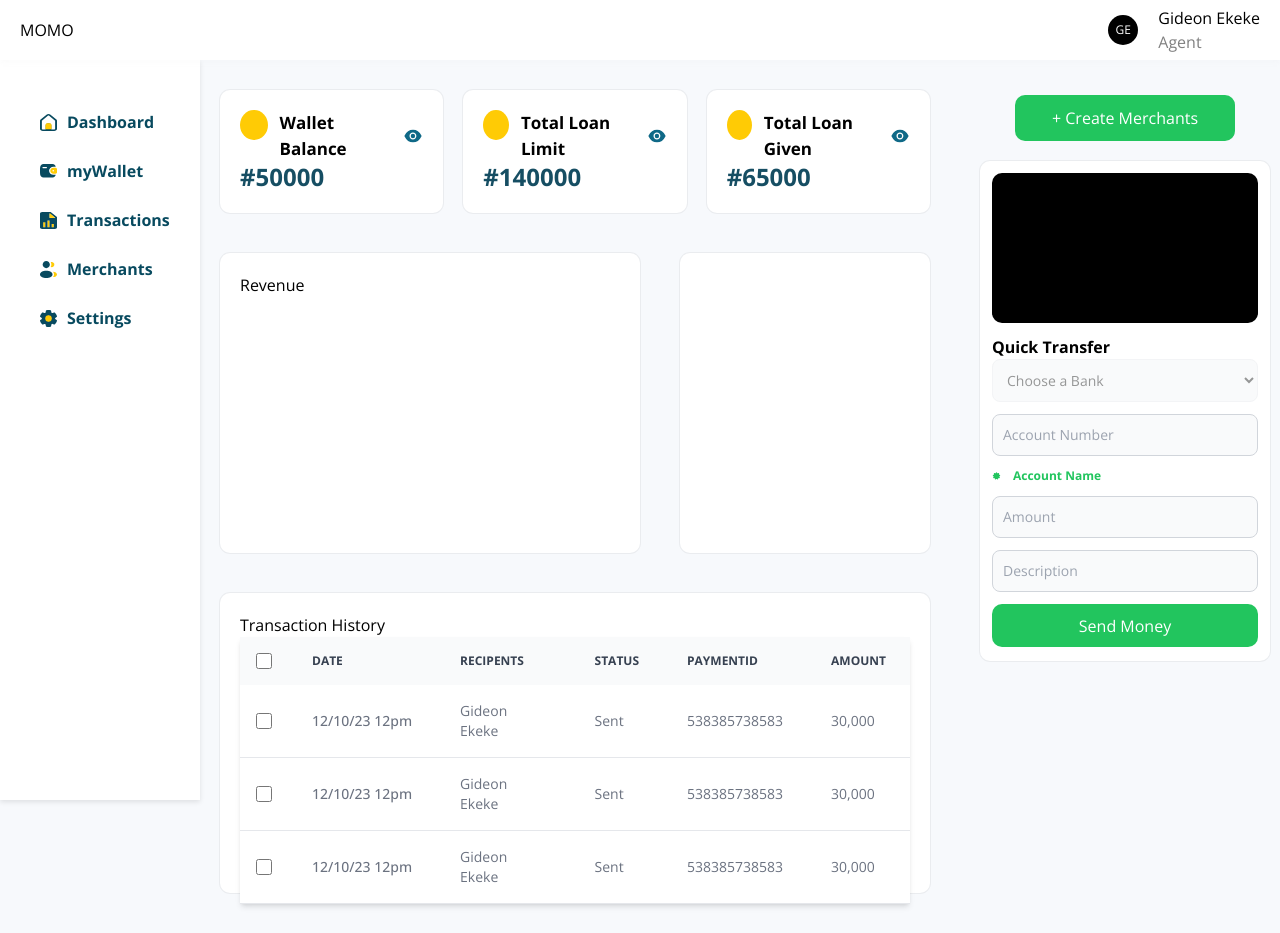
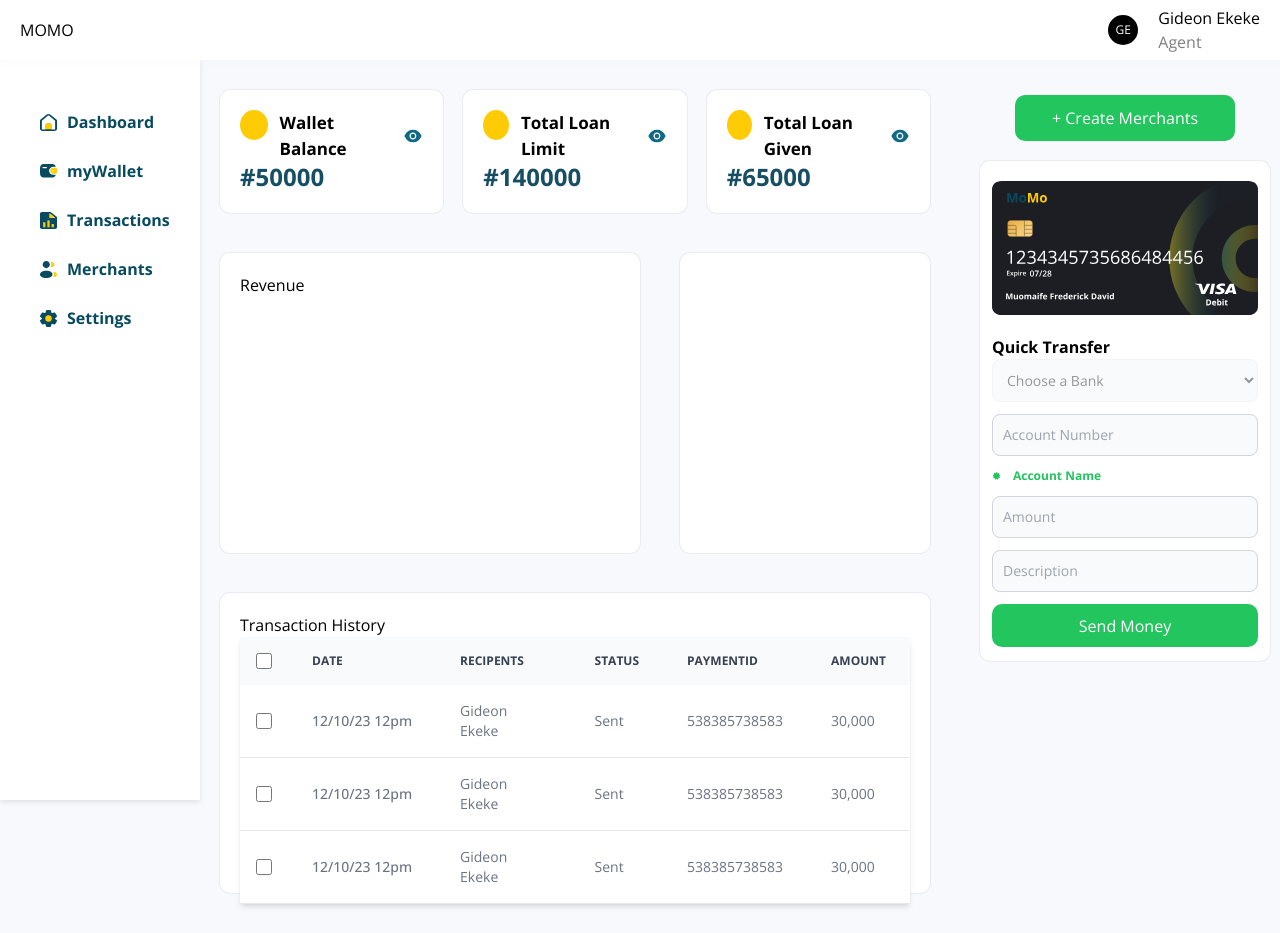
Before and after one commit to kode10x-org/MOMO-HACK-FRONTEND, a React (Vite) app: page /agent-dashboard in a window 1280 px wide. Built offline with nearby package versions, Linux system fonts and the light colour scheme.

Commit message:
icons has been added

```diff
--- a/src/components/Blocks/SecondBlock/SideBar.tsx
+++ b/src/components/Blocks/SecondBlock/SideBar.tsx
@@ -6,6 +6,7 @@ import walletLogo from "../../../assets/Momo/Icons/Wallet.svg";
 import transacLogo from "../../../assets/Momo/Icons/Transaction Icon.svg";
 import merchantLogo from "../../../assets/Momo/Icons/Merchant Icon.svg";
 import settingsLogo from "../../../assets/Momo/Icons/Settings.svg";
+
 const SidebarContainer = styled.div`
 	/* Your sidebar styles here */
 	position: fixed;
--- a/src/components/Blocks/SecondBlock/WalletBar.tsx
+++ b/src/components/Blocks/SecondBlock/WalletBar.tsx
@@ -1,7 +1,7 @@
 import React from "react";
 import styled from "styled-components";
 import starIcon from "../../../assets/Star2.svg";
-
+import atm from "../../../assets/Momo/Icons/Atm Card.svg";
 const SidebarContainer = styled.div`
 	/* Your sidebar styles here */
 	position: fixed;
@@ -44,7 +44,9 @@ const WalletBar: React.FC = () => {
 						+ Create Merchants
 					</div>
 					<div className='h-[500px] w-[100%] bg-white flex-1  shadow-shadow rounded-[10px] p-3'>
-						<div className='h-[150px] rounded-[10px] w-[100%] bg-black mb-3'></div>
+						<div className='h-[150px] rounded-[10px] w-[100%] mb-3'>
+							<img className="h-[100%] w-[100%] object-contain" src = {atm}  />
+						</div>
 						<div className='flex justify-start flex-col items-start'>
 							<h3 className='font-bold'>Quick Transfer</h3>
 
--- a/src/components/commons/DisplayCard.tsx
+++ b/src/components/commons/DisplayCard.tsx
@@ -10,7 +10,9 @@ const DisplayCard: React.FC<Iprops> = ({ amount, title }) => {
 		<div className='w-[270px] p-[20px] flex-1 bg-white text-primary min-h-[100px]   rounded-[10px] shadow-shadow '>
 			<div className='flex items-center justify-between'>
 				<div className='flex'>
-					<div className='h-[30px] w-[30px] bg-secondary rounded-[50%] mr-3'></div>
+					<div className='h-[30px] w-[30px] bg-secondary rounded-[50%] mr-3'>
+						<img  />
+					</div>
 					<div className='font-bold text-[17px] text-black mr-2'>{title}</div>
 				</div>
 
```
